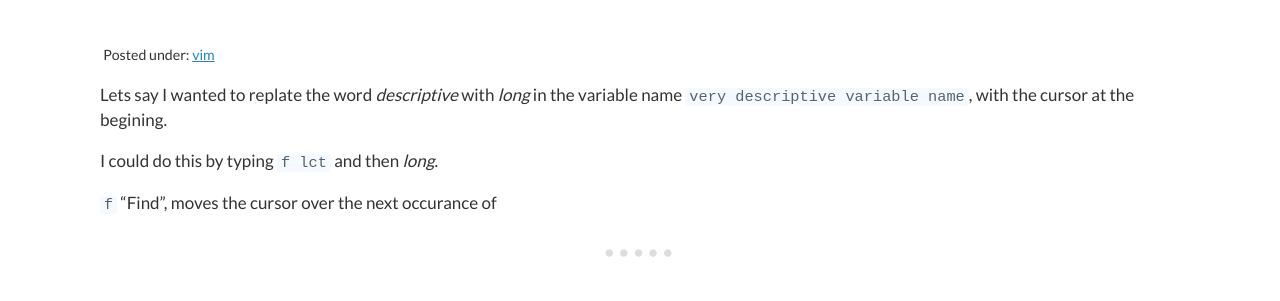
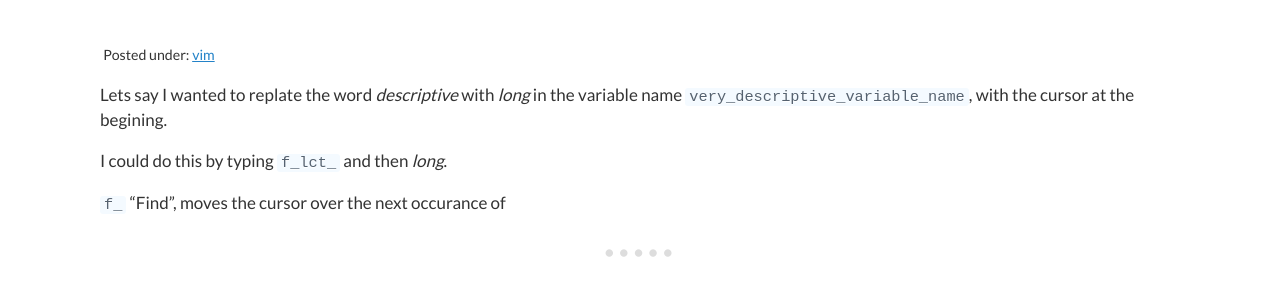
Before and after one commit to mrdanbrooks/mrdanbrooks.github.io, a Jekyll site: the page built from drafts/2016-10-13-vim_tricks.md, in a window 1280 px wide and 900 px high. Shown: the part 131-432 px from the top of the window. Built offline with Jekyll 4.4.1, drawn with Linux system fonts in a browser that asks for light colours.

Commit message:
"adds changes"

```diff
--- a/drafts/2016-10-13-vim_tricks.md
+++ b/drafts/2016-10-13-vim_tricks.md
@@ -11,11 +11,11 @@ published: true
 summary: How to use skip about on a line like a champ.
 ---
 
-Lets say I wanted to replate the word _descriptive_ with _long_ in the variable name ``very descriptive variable name``, with the cursor at the begining.
+Lets say I wanted to replate the word _descriptive_ with _long_ in the variable name ``very_descriptive_variable_name``, with the cursor at the begining.
 
-I could do this by typing ``f lct `` and then _long_.
+I could do this by typing ``f_lct_`` and then _long_.
 
-``f `` "Find", moves the cursor over the next occurance of
+``f_`` "Find", moves the cursor over the next occurance of
 
 ----------------------------------------
 
```
